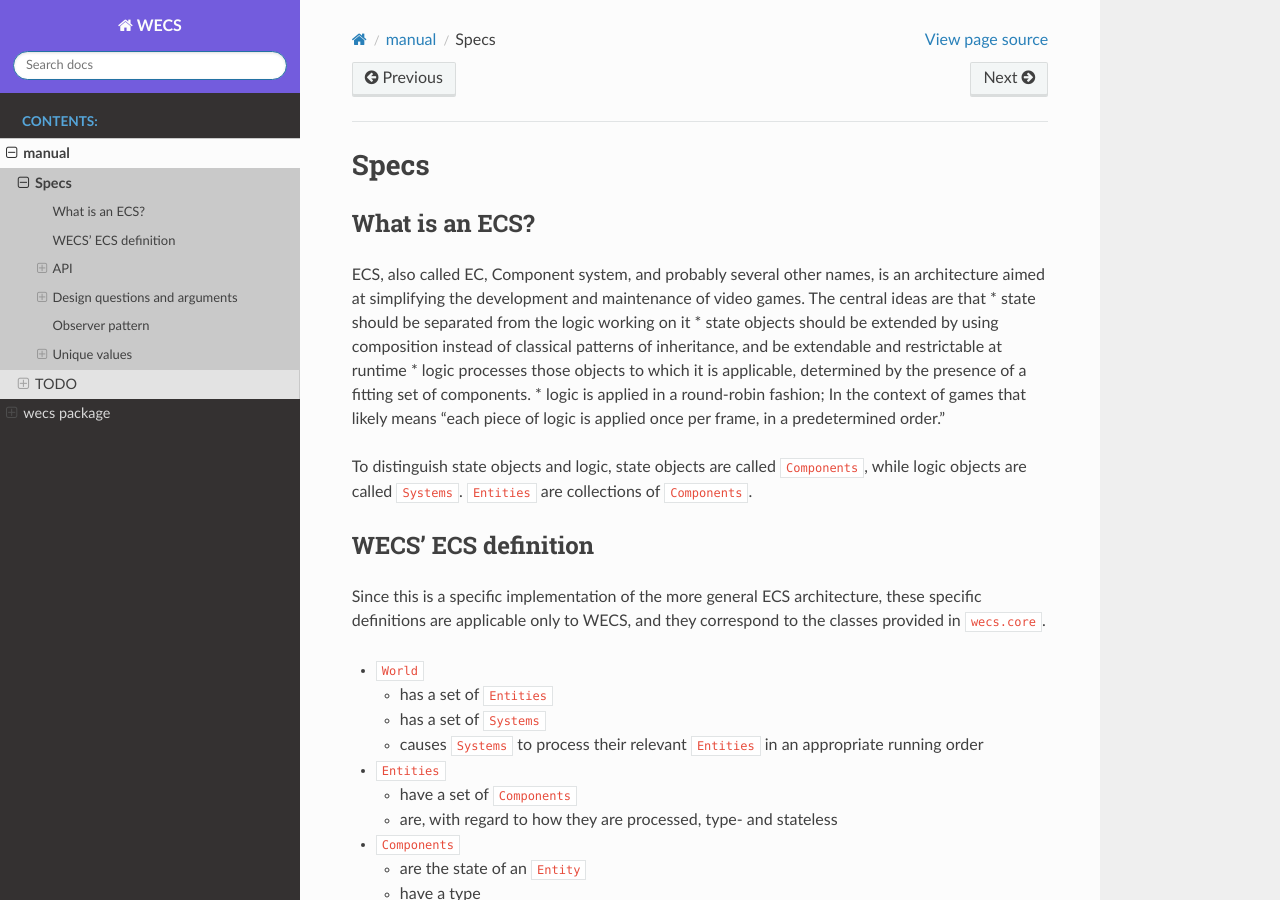
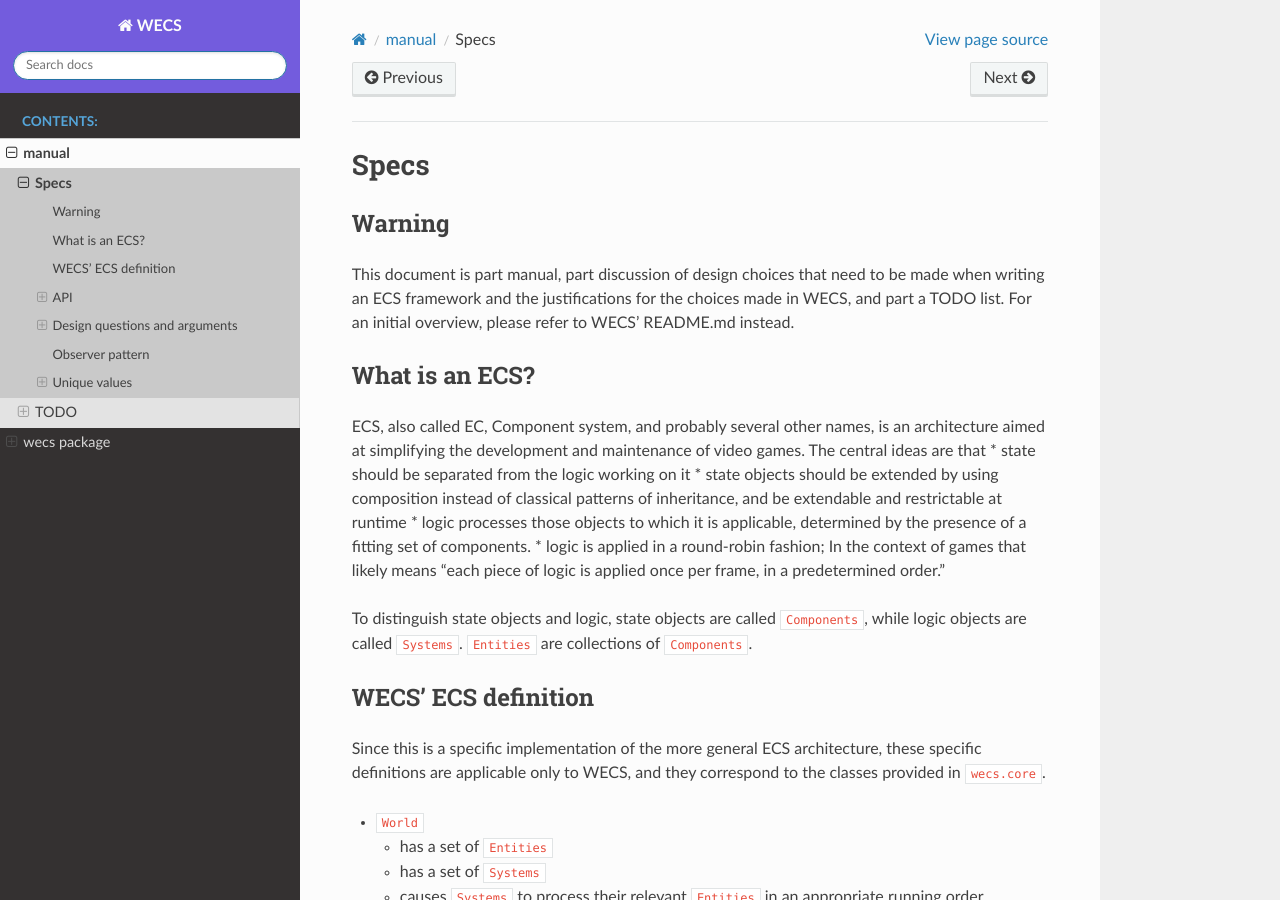
Before and after one commit to TheCheapestPixels/wecs, a Sphinx documentation site: the page built from docs/manual/specs.rst, in a window 1280 px wide and 900 px high. Built offline with Sphinx 7.4.7 and the Read the Docs theme 2.0.0, drawn with Linux system fonts in a browser that asks for light colours.

Commit message:
Updated documentation.

```diff
--- a/docs/manual/specs.rst
+++ b/docs/manual/specs.rst
@@ -3,6 +3,15 @@ Specs
 
 .. toctree::
    :maxdepth: 4
+
+
+Warning
+~~~~~~~
+
+This document is part manual, part discussion of design choices that
+need to be made when writing an ECS framework and the justifications
+for the choices made in WECS, and part a TODO list. For an initial
+overview, please refer to WECS' README.md instead.
 
 
 What is an ECS?
@@ -22,6 +31,7 @@ per frame, in a predetermined order.”
 To distinguish state objects and logic, state objects are called
 ``Components``, while logic objects are called ``Systems``. ``Entities``
 are collections of ``Components``.
+
 
 WECS’ ECS definition
 ~~~~~~~~~~~~~~~~~~~~
@@ -85,6 +95,7 @@ Now when running the main loop, each ``System`` will now fetch all
 more of its filters, then update them. This may involve updating
 ``Component``\ s that aren’t on any of the ``System``\ ’s filters, and
 which may even be on any ``Entity`` in the ``World``.
+
 
 API
 ~~~
@@ -156,6 +167,7 @@ have to be given to ``entity.add_component(foo_component)``, since its
 type is known. It’s needed here merely because
 ``entity[] = foo_component`` isn’t syntactically valid Python.
 
+
 Deferred ``Component`` addition / removal
 -----------------------------------------
 
@@ -185,11 +197,13 @@ Splitting systems into “This can be done”, “This is being done”, and
 “Now we’re cleaning up weird states that could have come about” seems to
 be a workable pattern.
 
+
 Undocumented features
 ---------------------
 
 -  Aspects
 -  References to entities in component values
+
 
 Design questions and arguments
 ~~~~~~~~~~~~~~~~~~~~~~~~~~~~~~
@@ -258,6 +272,7 @@ have to be upfront about what Component types they process, leading to a
 clear and programmatically extractable understanding of System-Component
 dependencies.
 
+
 Components referencing each other
 ---------------------------------
 
@@ -290,6 +305,7 @@ Bob has the property of being in a room:
 
 
 And at “…” the problem starts.
+
 
 Observer pattern
 ~~~~~~~~~~~~~~~~
@@ -326,6 +342,7 @@ have broken the fundamental paradigm of ECS:
 -  System-System interaction should happen by manipulating data
 
 So, what can we do instead?
+
 
 Unique values
 ~~~~~~~~~~~~~
@@ -379,6 +396,7 @@ does that transition happen during a frame? On the other hand, since
 situation should deal predictably and fail-safe (mark and proceed with
 other entities) with it, this should be of preventable impact.
 
+
 Implementational detail: Size of GUIDs (TL;DR: 64 bit is the right answer)
 --------------------------------------------------------------------------
 
@@ -394,6 +412,7 @@ Entities in the game world. This is just above 2**32 numbers (4.29
 billion). 64 bit offers over 18 quintillion IDs, which should be enough
 for even the largest player base with a staggering amount of per-player
 content of the game world.
+
 
 Implementational detail: Systems threading
 ------------------------------------------
@@ -430,6 +449,7 @@ within Panda3D, the task manager can solve this. Long-running systems
 into separate task chains to run asynchronous, while “every frame” tasks
 are put into the default task chain.
 
+
 Note: Component Inheritance Considered Dangerous
 ------------------------------------------------
 
@@ -454,6 +474,7 @@ you’re doing hierarchical inheritance on the component types, you incur
 the penalties outlined above. If you’re doing compositional inheritance,
 you’re just replicating what ECS does anyway when you add a new
 component type to an entity.
+
 
 Composing templates for generic entities
 ----------------------------------------
@@ -568,11 +589,13 @@ possibly override, an aspect’s overrides.
    -  Does this actually reduce complexity?
    -  What kind of type-theoretical implications does it have?
 
+
 Sources
 -------
 
 -  http://t-machine.org/index.php/2007/09/03/entity-systems-are-the-future-of-mmog-development-part-1/
 -  https://www.gamedevs.org/uploads/data-driven-game-object-system.pdf
+
 
 TODO
 ====
@@ -604,6 +627,7 @@ Hot Topics
 
 -  Character animation
 
+
 Lukewarm
 ~~~~~~~~
 
@@ -623,6 +647,7 @@ Lukewarm
    -  A waste bin that destroys entities / components dragged onto it
    -  Adding / removing aspects
    -  There should also be a column set for system membership
+
 
 Icebox
 ------
```
Also changed, not shown: README.md (+22 -9 lines).
